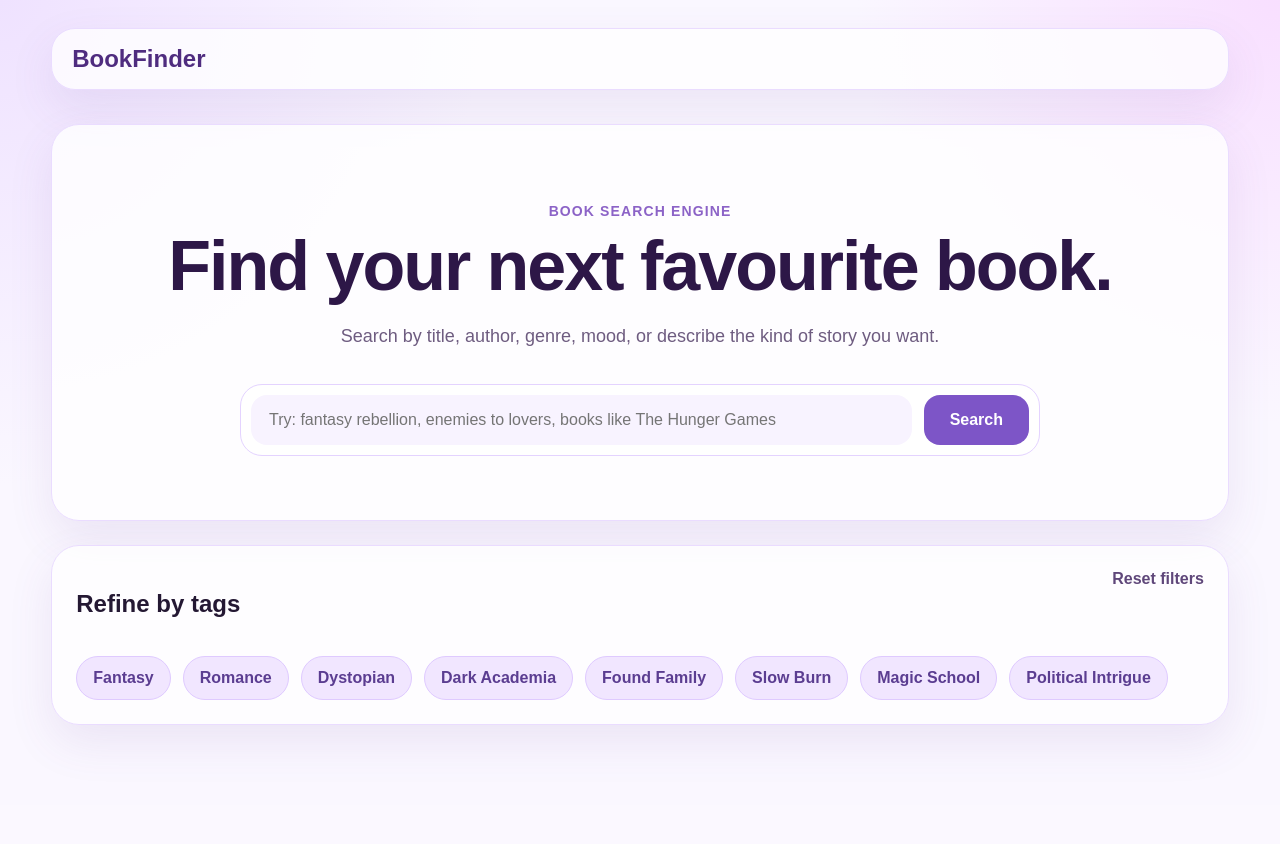
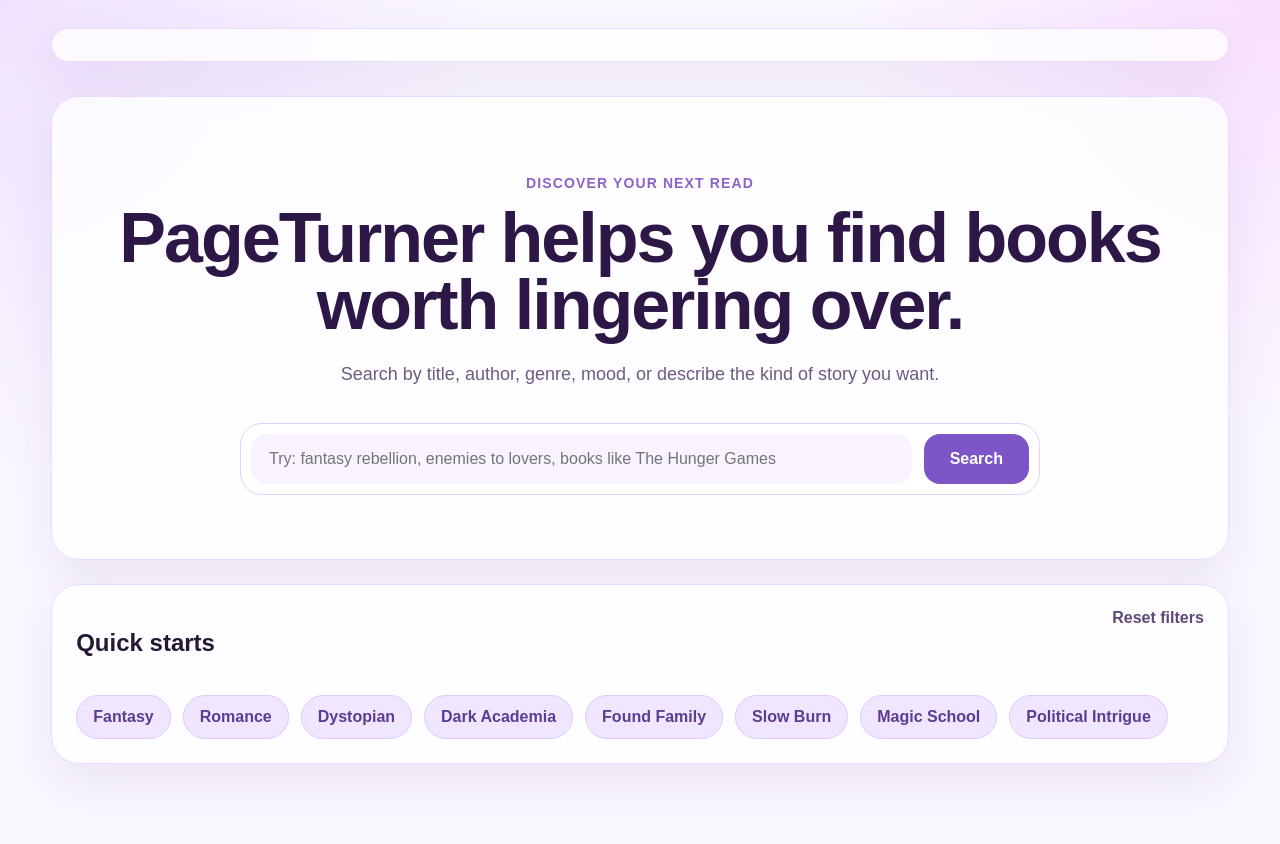
Before and after one commit to emilyec0/webir_workshop, a Flask app: page / in a window 1280 px wide. Before the commit the page ends 737 px from the top, so only its background shows below. Run offline with Flask 3, Linux system fonts and the light colour scheme; parts of the project's set-up code (start-up, migrations or seed data) failed here and were passed over.

Commit message:
Add files via upload

```diff
--- a/templates/index.html
+++ b/templates/index.html
@@ -1,20 +1,22 @@
 <!DOCTYPE html>
 <html>
 <head>
-    <title>Book Search Engine</title>
+    <title>PageTurner</title>
+    <link rel="preconnect" href="https://fonts.googleapis.com">
+    <link rel="preconnect" href="https://fonts.gstatic.com" crossorigin>
+    <link href="https://fonts.googleapis.com/css2?family=Inter:wght@400;500;600;700;800&family=Montserrat:wght@500;600;700;800&family=Cormorant+Garamond:wght@500;600;700&display=swap" rel="stylesheet">
     <link rel="stylesheet" href="/static/style.css">
 </head>
-<body>
+<body class="home-page">
     <header class="top-bar">
-        <a class="brand" href="/">BookFinder</a>
         <nav class="nav-links">
         </nav>
     </header>
 
     <main class="page-shell">
         <section class="hero-card">
-            <p class="eyebrow">Book Search Engine</p>
-            <h1>Find your next favourite book.</h1>
+            <p class="eyebrow">Discover your next read</p>
+            <h1>PageTurner helps you find books worth lingering over.</h1>
             <p class="hero-text">
                 Search by title, author, genre, mood, or describe the kind of story you want.
             </p>
@@ -31,7 +33,7 @@
 
         <section class="filter-panel">
             <div class="filter-header">
-                <h2>Refine by tags</h2>
+                <h2>Quick starts</h2>
                 <a href="/" class="reset-link">Reset filters</a>
             </div>
 
```
Also changed, not shown: templates/results.html (+6 -3 lines).
